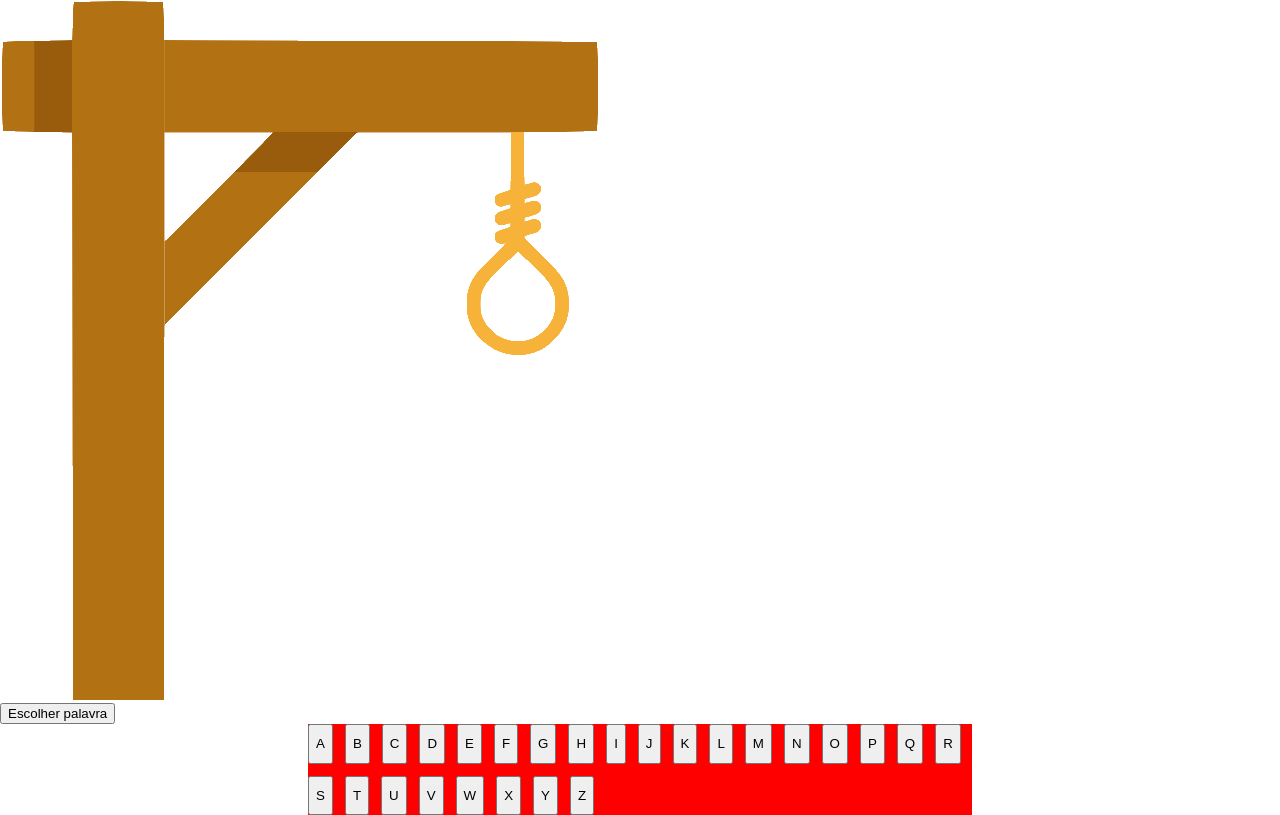
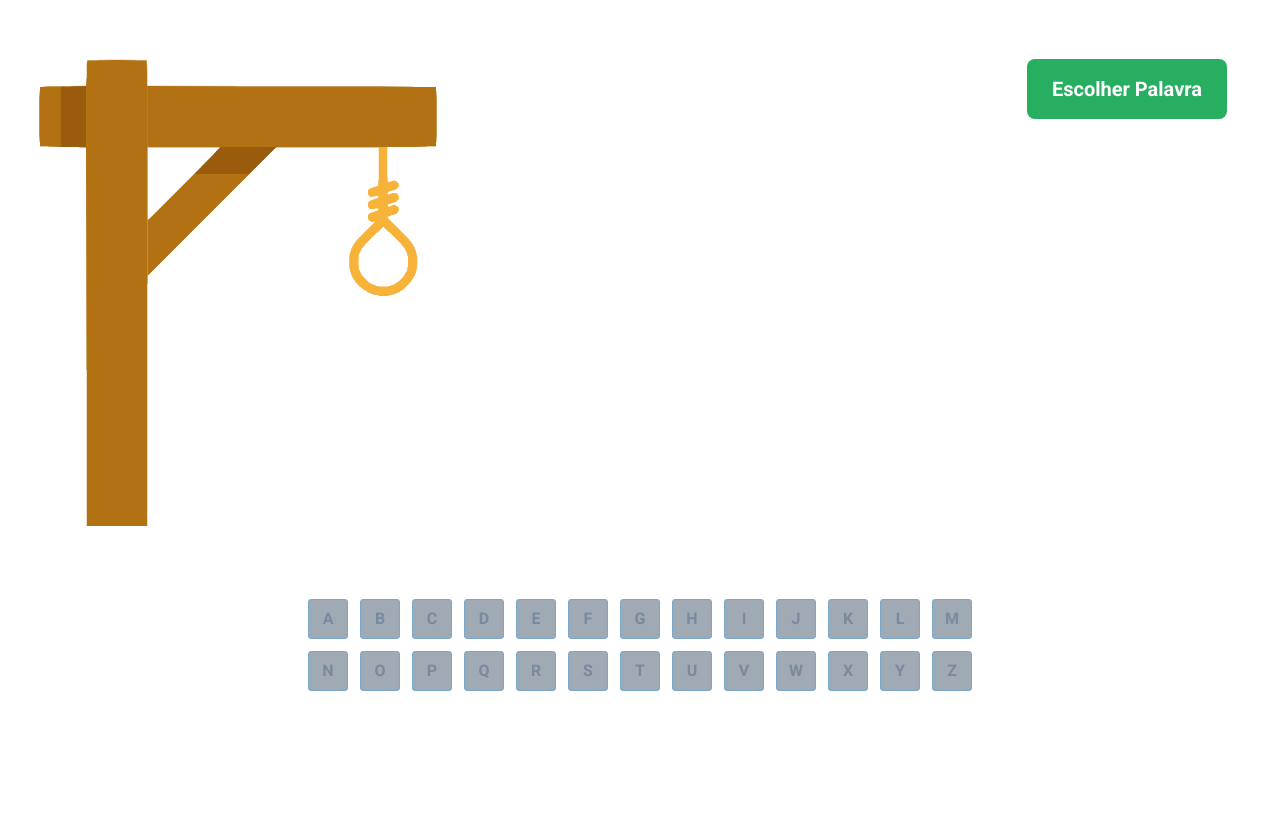
Before and after one commit to SolForte/projeto8-jogoforca, a React (Create React App) app: page / in a window 1280 px wide. Built offline with nearby package versions, Linux system fonts and the light colour scheme.

Commit message:
Feat: layout

```diff
--- a/src/App.jsx
+++ b/src/App.jsx
@@ -39,15 +39,16 @@ export default function App() {
   }
 
   return (
-    <div>
+    <div className="App">
       <Jogo
         forca={imagem}
         erro={erro}
         jogar={() => gameStart()}
         oculta={palavraOculta}
-        disabled={disabled}
-      />
-      <Letras alfabeto={alfabeto}/>
+        disabled={disabled}/>
+      <Letras
+        alfabeto={alfabeto}
+        disabled={disabled}/>
     </div>
   );
 }
--- a/src/assets/styles/style.css
+++ b/src/assets/styles/style.css
@@ -1,10 +1,78 @@
 @import url('https://fonts.googleapis.com/css2?family=Noto+Sans:ital,wght@0,100;0,200;0,300;0,400;0,500;0,600;0,700;1,100;1,200;1,300;1,400;1,500;1,600;1,700&family=Roboto:ital,wght@0,100;0,300;0,400;0,500;0,700;1,100;1,300;1,400;1,500&display=swap');
+.Jogo{
+    display: flex;
+    flex-direction: row;
+    justify-content: space-between;
+    margin: 59px 53px 70.33px 38px;
+}
+.forca img{
+    width: 400px;
+    height: 466.67px;
+}
+.display{
+    display: flex;
+    flex-direction: column;
+    align-items: flex-end;
+    justify-content: space-between;
+}
+.play{
+    width: 200px;
+    height: 60px;
+    background: #27AE60;
+    border-radius: 8px;
+    border: none;
+    font-family: 'Roboto';
+    font-style: normal;
+    font-weight: 700;
+    font-size: 20px;
+    line-height: 23px;
+    display: flex;
+    justify-content: center;
+    align-items: center;
+    text-align: center;
+    color: #FFFFFF;
+}
+.display p{
+    font-family: 'Noto Sans';
+    font-style: normal;
+    font-weight: 700;
+    font-size: 50px;
+    line-height: 68px;
+    display: flex;
+    align-items: center;
+    text-align: center;
+    color: #000000;
+}
+.Letras{
+    display: flex;
+    margin: auto;
+}
 .keyboard{
     width: 664px;
-    height: 91px;
     margin: auto;
     display: flex;
+    flex-direction: row;
     flex-wrap: wrap;
     gap: 12px;
-    background-color: red;
-};
+}
+.keyboard__key{
+    width: 40px;
+    height: 40px;
+    border: 1px solid #7AA7C7;
+    border-radius: 3px;
+    background: #E1ECF4;
+    font-family: 'Roboto';
+    font-style: normal;
+    font-weight: 700;
+    font-size: 16px;
+    line-height: 19px;
+    color: #39739D;
+}
+.keyboard__key:disabled{
+    display: flex;
+    justify-content: center;
+    align-items: center;
+    text-align: center;
+    color: #798A9F;
+    background: #9FAAB5;
+}
--- a/src/components/Jogo.jsx
+++ b/src/components/Jogo.jsx
@@ -12,13 +12,13 @@ export default function Jogo(props){
     }
     x()
     return (
-        <div>
-            <div>
+        <div className="Jogo">
+            <div className="forca">
                 <img src={forca[erro]} alt={altDescription}/>
             </div>
-            <div>
-                <button onClick={jogar}>
-                    Escolher palavra
+            <div className="display">
+                <button onClick={jogar} className="play">
+                    Escolher Palavra
                 </button>
                 <p>
                     {
--- a/src/components/Letras.jsx
+++ b/src/components/Letras.jsx
@@ -1,15 +1,18 @@
 import React from "react";
 
 export default function Letras(props){
-    const {alfabeto}=props
+    const {alfabeto, disabled}=props
     return(
+    <div className="Letras">
     <div className="keyboard">
         {alfabeto.map(
             (letra, index) =>
-            <button className="keyboard__key" key={index}>
+
+            <button className="keyboard__key" key={index} disabled={disabled}>
                 {letra.toUpperCase()}
             </button>
         )}
     </div>
+    </div>
     )
 };
```
